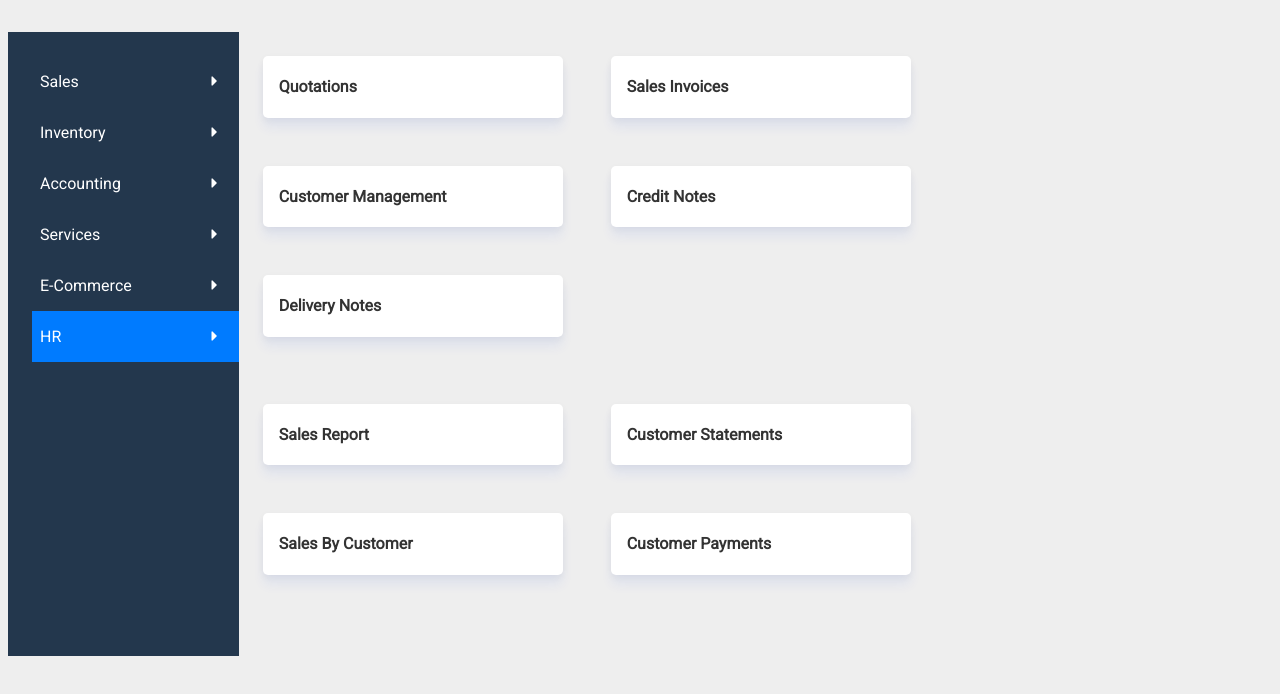
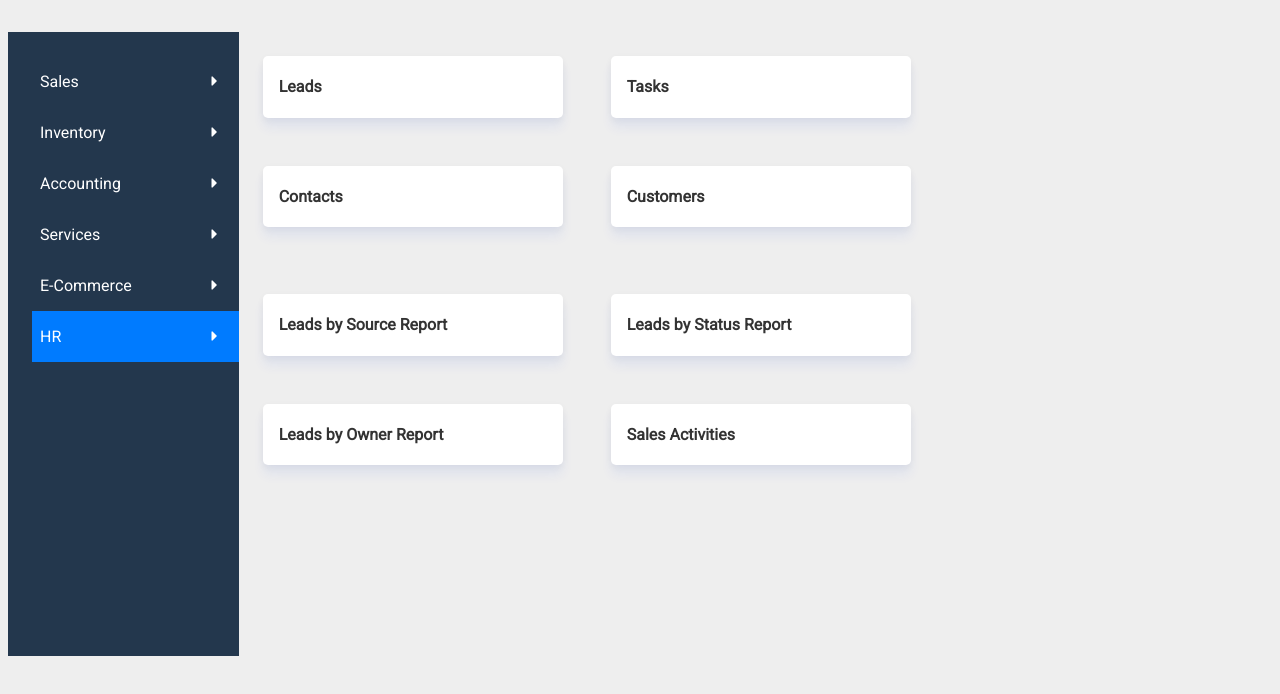
Before and after one commit to nakamura9/bench, a plain HTML site: page index.html in a window 1280 px wide. Both pictures are taken after a click on the item "HR". Shown: the part 1666-2360 px from the top of the page. Drawn offline with nearby package versions, Linux system fonts and the light colour scheme.

Commit message:
added module fields & reports

```diff
--- a/index.html
+++ b/index.html
@@ -121,7 +121,6 @@
                 </ul>
                 <div class="modules">
                     <div class='module-view active' id='sales'>
-
                         <div class='flex flex-wrap flex-1'>
                             <div class="card flex-1 shadow card-md">
                                 <div class="card-body">
@@ -148,7 +147,6 @@
                                     <h4>Delivery Notes</h4>
                                 </div>
                             </div>
-
                         </div>
                         <br>
                         <div class='flex flex-wrap'>
@@ -173,56 +171,75 @@
                                 </div>
                             </div>
                         </div>
-                    </div>
-                    <div class='module-view' id='inventory'>
+                     </div>
+                     <div class='module-view' id='inventory'>
                         <div class='flex flex-wrap flex-1'>
                             <div class="card flex-1 shadow card-md">
                                 <div class="card-body">
-                                    <h4>Quotations</h4>
+                                    <h4>Purchase Orders</h4>
                                 </div>
                             </div>
                             <div class="card flex-1 shadow card-md">
                                 <div class="card-body">
-                                    <h4>Sales Invoices</h4>
+                                    <h4>Inventory Checks</h4>
                                 </div>
                             </div>
                             <div class="card flex-1 shadow card-md">
                                 <div class="card-body">
-                                    <h4>Customer Management</h4>
+                                    <h4>Scrapped Inventory</h4>
                                 </div>
                             </div>
                             <div class="card flex-1 shadow card-md">
                                 <div class="card-body">
-                                    <h4>Credit Notes</h4>
+                                    <h4>Vendors</h4>
                                 </div>
                             </div>
                             <div class="card flex-1 shadow card-md">
                                 <div class="card-body">
-                                    <h4>Delivery Notes</h4>
+                                    <h4>Products</h4>
                                 </div>
                             </div>
-
+                            <div class="card flex-1 shadow card-md">
+                                <div class="card-body">
+                                    <h4>Equipment</h4>
+                                </div>
+                            </div>
+                            <div class="card flex-1 shadow card-md">
+                                <div class="card-body">
+                                    <h4>Consumables</h4>
+                                </div>
+                            </div>
                         </div>
                         <br>
                         <div class='flex flex-wrap'>
                             <div class="card flex-1 shadow card-md">
                                 <div class="card-body">
-                                    <h4>Sales Report</h4>
+                                    <h4>Stock Ledger Report</h4>
                                 </div>
                             </div>
                             <div class="card flex-1 shadow card-md">
                                 <div class="card-body">
-                                    <h4>Customer Statements</h4>
+                                    <h4>Item Stock Level</h4>
                                 </div>
                             </div>
                             <div class="card flex-1 shadow card-md">
                                 <div class="card-body">
-                                    <h4>Sales By Customer</h4>
+                                    <h4>Outstanding Orders</h4>
                                 </div>
                             </div>
                             <div class="card flex-1 shadow card-md">
                                 <div class="card-body">
-                                    <h4>Customer Payments</h4>
+                                    <h4>Payments Due</h4>
+                                </div>
+                            </div>
+                            <div class="card flex-1 shadow card-md">
+                                <div class="card-body">
+                                    <h4>Vendor Balance</h4>
+                                </div>
+                            </div>
+                            <div class="card flex-1 shadow card-md">
+                                <div class="card-body">
+                                    <h4>Vendor Transactions</h4>
                                 </div>
                             </div>
                         </div>
@@ -231,51 +248,80 @@
                         <div class='flex flex-wrap flex-1'>
                             <div class="card flex-1 shadow card-md">
                                 <div class="card-body">
-                                    <h4>Quotations</h4>
+                                    <h4>Journal Entry</h4>
                                 </div>
                             </div>
                             <div class="card flex-1 shadow card-md">
                                 <div class="card-body">
-                                    <h4>Sales Invoices</h4>
+                                    <h4>Chart of Accounts</h4>
                                 </div>
                             </div>
                             <div class="card flex-1 shadow card-md">
                                 <div class="card-body">
-                                    <h4>Customer Management</h4>
+                                    <h4>Assets</h4>
                                 </div>
                             </div>
                             <div class="card flex-1 shadow card-md">
                                 <div class="card-body">
-                                    <h4>Credit Notes</h4>
+                                    <h4>Payment Entries</h4>
                                 </div>
                             </div>
                             <div class="card flex-1 shadow card-md">
                                 <div class="card-body">
-                                    <h4>Delivery Notes</h4>
+                                    <h4>Bills</h4>
                                 </div>
                             </div>
-
+                            <div class="card flex-1 shadow card-md">
+                                <div class="card-body">
+                                    <h4>Expenses</h4>
+                                </div>
+                            </div>
                         </div>
                         <br>
                         <div class='flex flex-wrap'>
                             <div class="card flex-1 shadow card-md">
                                 <div class="card-body">
-                                    <h4>Sales Report</h4>
+                                    <h4>Balance Sheet</h4>
                                 </div>
                             </div>
                             <div class="card flex-1 shadow card-md">
                                 <div class="card-body">
-                                    <h4>Customer Statements</h4>
+                                    <h4>Income Statement</h4>
                                 </div>
                             </div>
                             <div class="card flex-1 shadow card-md">
                                 <div class="card-body">
-                                    <h4>Sales By Customer</h4>
+                                    <h4>Trial Balance</h4>
                                 </div>
                             </div>
                             <div class="card flex-1 shadow card-md">
                                 <div class="card-body">
-                                    <h4>Customer Payments</h4>
+                                    <h4>General Ledger</h4>
+                                </div>
+                            </div>
+                            <div class="card flex-1 shadow card-md">
+                                <div class="card-body">
+                                    <h4>Expenses Summary</h4>
+                                </div>
+                            </div>
+                            <div class="card flex-1 shadow card-md">
+                                <div class="card-body">
+                                    <h4>Accounts Receivable</h4>
+                                </div>
+                            </div>
+                            <div class="card flex-1 shadow card-md">
+                                <div class="card-body">
+                                    <h4>Customer Statement</h4>
+                                </div>
+                            </div>
+                            <div class="card flex-1 shadow card-md">
+                                <div class="card-body">
+                                    <h4>Vendor Balance</h4>
+                                </div>
+                            </div>
+                            <div class="card flex-1 shadow card-md">
+                                <div class="card-body">
+                                    <h4>Vendor Transactions</h4>
                                 </div>
                             </div>
                         </div>
@@ -284,51 +330,55 @@
                         <div class='flex flex-wrap flex-1'>
                             <div class="card flex-1 shadow card-md">
                                 <div class="card-body">
-                                    <h4>Quotations</h4>
+                                    <h4>Services</h4>
                                 </div>
                             </div>
                             <div class="card flex-1 shadow card-md">
                                 <div class="card-body">
-                                    <h4>Sales Invoices</h4>
+                                    <h4>Work Orders</h4>
                                 </div>
                             </div>
                             <div class="card flex-1 shadow card-md">
                                 <div class="card-body">
-                                    <h4>Customer Management</h4>
+                                    <h4>Equipment Requisitions</h4>
                                 </div>
                             </div>
                             <div class="card flex-1 shadow card-md">
                                 <div class="card-body">
-                                    <h4>Credit Notes</h4>
+                                    <h4>Consumable Requisitions</h4>
                                 </div>
                             </div>
                             <div class="card flex-1 shadow card-md">
                                 <div class="card-body">
-                                    <h4>Delivery Notes</h4>
+                                    <h4>Service Procedures</h4>
                                 </div>
                             </div>
-
+                            <div class="card flex-1 shadow card-md">
+                                <div class="card-body">
+                                    <h4>Service Categories</h4>
+                                </div>
+                            </div>
                         </div>
                         <br>
                         <div class='flex flex-wrap'>
                             <div class="card flex-1 shadow card-md">
                                 <div class="card-body">
-                                    <h4>Sales Report</h4>
+                                    <h4>Job Profitability</h4>
                                 </div>
                             </div>
                             <div class="card flex-1 shadow card-md">
                                 <div class="card-body">
-                                    <h4>Customer Statements</h4>
+                                    <h4>Service Personnel Utilization</h4>
                                 </div>
                             </div>
                             <div class="card flex-1 shadow card-md">
                                 <div class="card-body">
-                                    <h4>Sales By Customer</h4>
+                                    <h4>Unbilled Costs by Job</h4>
                                 </div>
                             </div>
                             <div class="card flex-1 shadow card-md">
                                 <div class="card-body">
-                                    <h4>Customer Payments</h4>
+                                    <h4>Time Logs</h4>
                                 </div>
                             </div>
                         </div>
@@ -390,59 +440,51 @@
                         <div class='flex flex-wrap flex-1'>
                             <div class="card flex-1 shadow card-md">
                                 <div class="card-body">
-                                    <h4>Quotations</h4>
+                                    <h4>Leads</h4>
                                 </div>
                             </div>
                             <div class="card flex-1 shadow card-md">
                                 <div class="card-body">
-                                    <h4>Sales Invoices</h4>
+                                    <h4>Tasks</h4>
                                 </div>
                             </div>
                             <div class="card flex-1 shadow card-md">
                                 <div class="card-body">
-                                    <h4>Customer Management</h4>
+                                    <h4>Contacts</h4>
                                 </div>
                             </div>
                             <div class="card flex-1 shadow card-md">
                                 <div class="card-body">
-                                    <h4>Credit Notes</h4>
+                                    <h4>Customers</h4>
                                 </div>
                             </div>
-                            <div class="card flex-1 shadow card-md">
-                                <div class="card-body">
-                                    <h4>Delivery Notes</h4>
-                                </div>
-                            </div>
-
                         </div>
                         <br>
                         <div class='flex flex-wrap'>
                             <div class="card flex-1 shadow card-md">
                                 <div class="card-body">
-                                    <h4>Sales Report</h4>
+                                    <h4>Leads by Source Report</h4>
                                 </div>
                             </div>
                             <div class="card flex-1 shadow card-md">
                                 <div class="card-body">
-                                    <h4>Customer Statements</h4>
+                                    <h4>Leads by Status Report</h4>
                                 </div>
                             </div>
                             <div class="card flex-1 shadow card-md">
                                 <div class="card-body">
-                                    <h4>Sales By Customer</h4>
+                                    <h4>Leads by Owner Report</h4>
                                 </div>
                             </div>
                             <div class="card flex-1 shadow card-md">
                                 <div class="card-body">
-                                    <h4>Customer Payments</h4>
+                                    <h4>Sales Activities</h4>
                                 </div>
                             </div>
                         </div>
                     </div>
-
                 </div>
             </div>
-
         </section>
         <section id="packages">
             <h1>Packages</h1>
```
